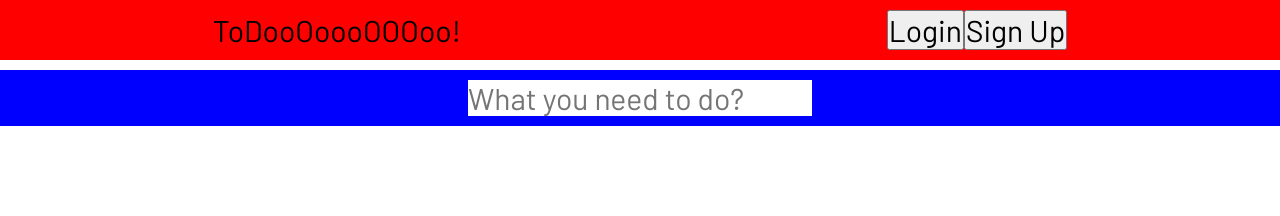
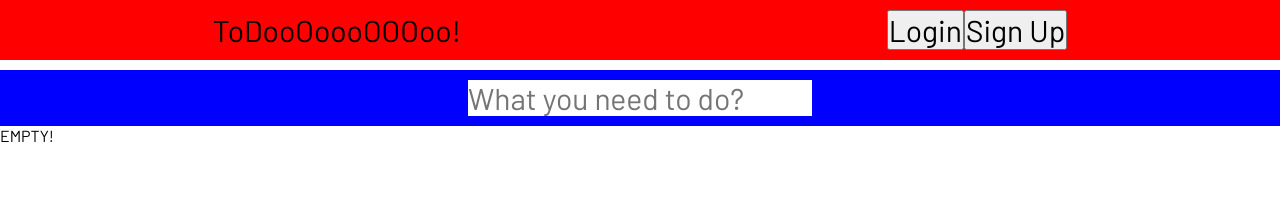
Before and after one commit to lovycasper/probably-good-todo-app, a React (Create React App) app: page / in a window 1280 px wide. Shown: the top 216 px of the page. Built offline with nearby package versions, Linux system fonts and the light colour scheme.

Commit message:
List.jsx: move task key to React.Fragment, add check if there are no tasks

```diff
--- a/src/components/List/List.jsx
+++ b/src/components/List/List.jsx
@@ -6,16 +6,17 @@ import Task from "./../Task/Task";
 function List({ tasks, deleteTask, setCompletedTask }) {
   return (
     <div className={style.List}>
-      {tasks.map((task) => (
+      {(tasks && tasks.length) ? tasks.map((task) => (
+        <React.Fragment key={task.id}>
           <Task
             id={task.id}
-          key={task.id}
             name={task.name}
             isDone={task.isDone}
             deleteTask={deleteTask}
             setCompletedTask={setCompletedTask}
           />
-      ))}
+        </React.Fragment>
+      )) : <h1>EMPTY!</h1>}
     </div>
   );
 }
```
Lines whose indentation alone changed are shown as unchanged.
